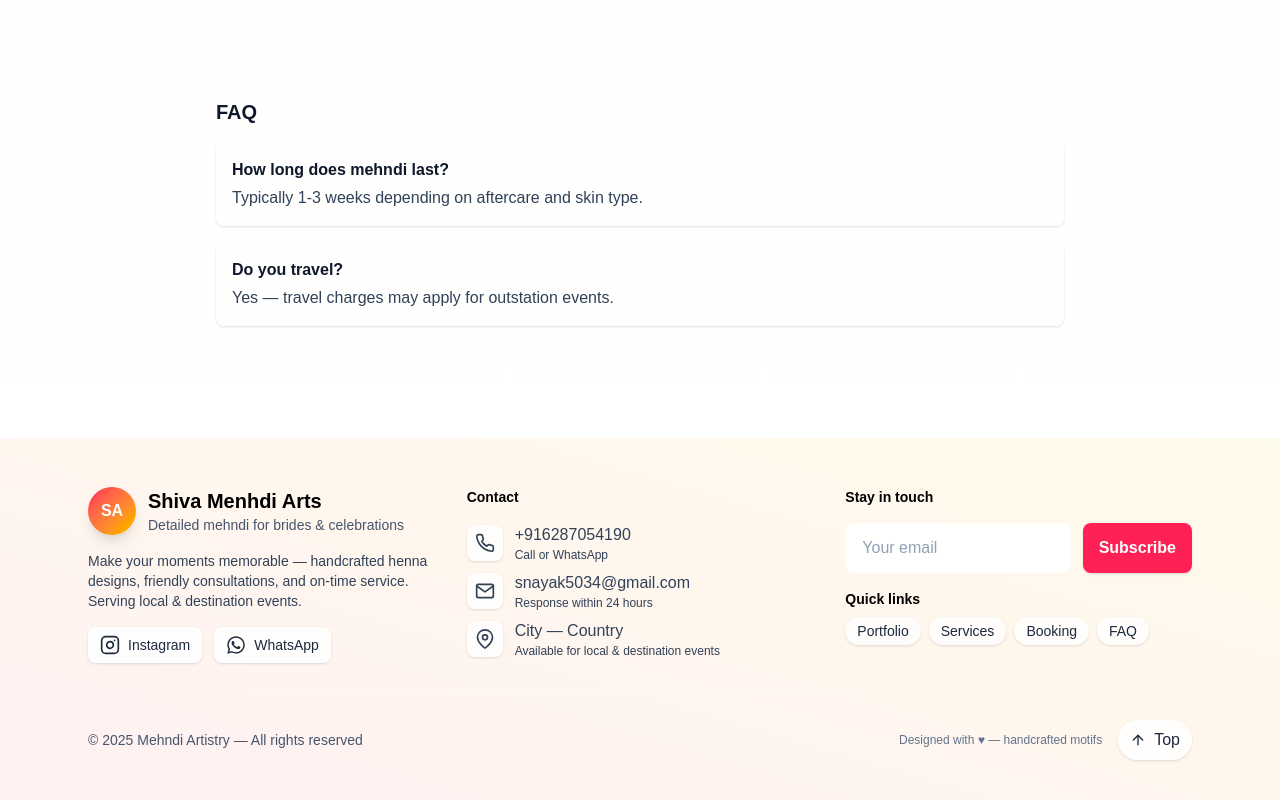
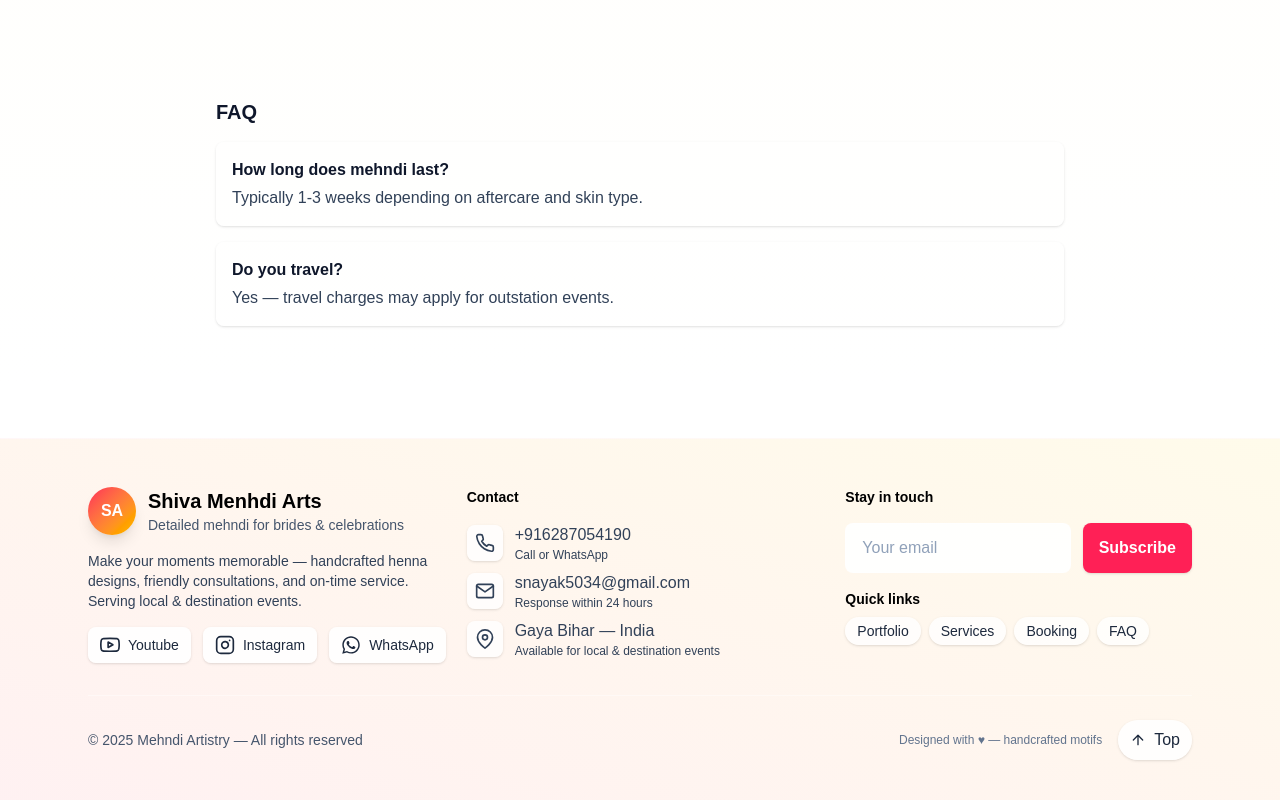
Before and after one commit to musharaf22/Menhdi-Artist, a Next.js app: page / in a window 1280 px wide. Shown: the part 6836-7636 px from the top of the page. Built offline with nearby package versions, Linux system fonts and the light colour scheme.

Commit message:
some contents changed

```diff
--- a/src/app/layout.tsx
+++ b/src/app/layout.tsx
@@ -21,7 +21,7 @@ export const metadata: Metadata = {
   description:
     "Professional mehndi artist specializing in bridal, party and custom mehndi designs. Serving local and destination events.",
   keywords:
-    "best henna work in gaya bihar , henna works in gaya , mehandi in gaya bihar , mehandi in gaya , best mehandi work in gaya , best bridal mehandi in gaya bihar , best bride mehandi in gaya , best bride mehandi in gaya bihar , bridal mehandi in bihar gaya , bridal mehandi in gaya , mehandi work in gaya bihar , best mehandi work in bihar gaya , best henna work in gaya bihar",
+    "shiva mehandi arts , shiva mehandi art , best mehandi in gaya , best mehandi in gaya bihar india , best henna work in gaya bihar , henna works in gaya , mehandi in gaya bihar , mehandi in gaya , best mehandi work in gaya , best bridal mehandi in gaya bihar , best bride mehandi in gaya , best bride mehandi in gaya bihar , bridal mehandi in bihar gaya , bridal mehandi in gaya , mehandi work in gaya bihar , best mehandi work in bihar gaya , best henna work in gaya bihar",
 };
 
 export default function RootLayout({
@@ -39,8 +39,8 @@ export default function RootLayout({
         "https://www.shivamehandiart.com/images/henna3.jpeg",
       ],
     ],
-    author: { "@type": "Person", name: "Mehndi Artist" },
-    publisher: { "@type": "Organization", name: "Mehndi Artistry" },
+    author: { "@type": "Person", name: "Shiva Mehandi" },
+    publisher: { "@type": "Organization", name: "Shiva Mehandi Art" },
     datePublished: "2025-01-01",
   };
   return (
--- a/src/components/Footer.tsx
+++ b/src/components/Footer.tsx
@@ -7,6 +7,7 @@ import {
   FiMail,
   FiMapPin,
   FiPhone,
+  FiYoutube,
 } from "react-icons/fi";
 
 export default function Footer() {
@@ -44,6 +45,17 @@ export default function Footer() {
             </p>
 
             <div className="flex gap-3">
+              <motion.a
+                whileHover={{ scale: 1.06 }}
+                className="flex items-center gap-2 px-3 py-2 rounded-lg bg-white/90 shadow text-slate-800 text-sm"
+                href="https://youtube.com/shorts/jprnjPQKxJw?si=04bBFgfs8nsh_llA"
+                target="_blank"
+                rel="noreferrer"
+                aria-label="Youtube"
+              >
+                <FiYoutube className="w-5 h-5" /> Youtube
+              </motion.a>
+
               <motion.a
                 whileHover={{ scale: 1.06 }}
                 className="flex items-center gap-2 px-3 py-2 rounded-lg bg-white/90 shadow text-slate-800 text-sm"
@@ -106,7 +118,7 @@ export default function Footer() {
                   <FiMapPin className="w-5 h-5" />
                 </span>
                 <div>
-                  <div className="font-medium">City — Country</div>
+                  <div className="font-medium">Gaya Bihar — India</div>
                   <div className="text-xs">
                     Available for local & destination events
                   </div>
```
